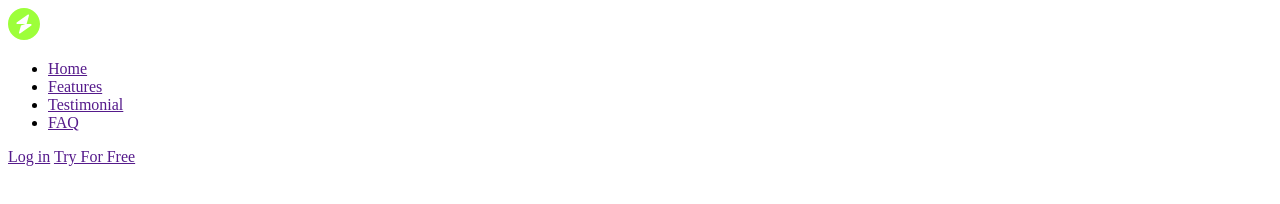
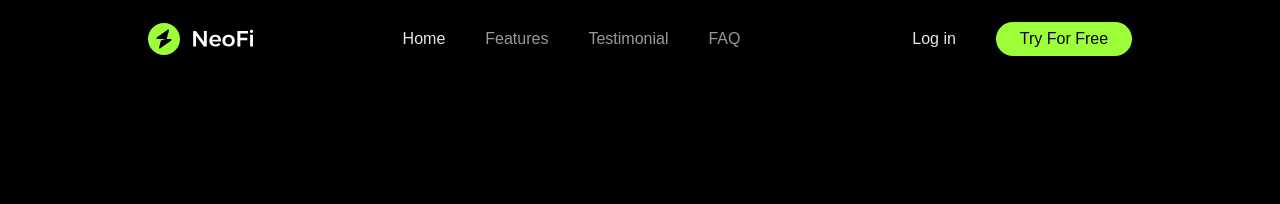
Before and after one commit to antoniomissoes76-glitch/Neofi, a plain HTML site: page index.html in a window 1280 px wide. Drawn offline with Linux system fonts and the light colour scheme.

Commit message:
style: stylization header in style.css

```diff
--- a/index.html
+++ b/index.html
@@ -8,6 +8,8 @@
     <meta name="description" content="Este é um site sobre web design e desenvolvimento.
     Aprenda HTML e CSS">
     <meta name="keywords" content="HTML e CSS">
+    <link rel="stylesheet" href="./src/styles/style.css">
+
 </head>
 <body>
 
@@ -16,7 +18,7 @@
 
         <nav class="nav-header">
             <ul>
-                <li><a href="">Home</a></li>
+                <li><a href="" class="active">Home</a></li>
                 <li><a href="">Features</a></li>
                 <li><a href="">Testimonial</a></li>
                 <li><a href="">FAQ</a></li>
--- a/src/styles/style.css
+++ b/src/styles/style.css
@@ -0,0 +1,52 @@
+@import url('./global.css');
+
+body{
+    background-color: #000;
+}
+
+header{
+    display: flex;
+    justify-content: space-evenly;
+    align-items: center;
+    padding: 20px 0;
+}
+
+.nav-header ul{
+    display: flex;
+    gap: 40px;
+    list-style: none;
+}
+
+.nav-header ul li a{
+    text-decoration: none;
+    color: var(--color-gray1);
+    font-family: var(--font-family-alexandria);
+    font-size: var(--font-size-text1);
+}
+
+.nav-header ul li .active{
+    color: var(--color-white);
+}
+
+.container-btn-header{
+    display: flex;
+    align-items: center;
+    gap: 16px;
+}
+
+.btn-login {
+    padding: 10px 24px;
+    color: var(--color-white);
+    text-decoration: none;
+    font-family: var(--font-family-alexandria);
+}
+
+.btn-primary{
+    background-color: var(--color-green);
+    font-family: var(--font-family-alexandria);
+    border-radius: 40px;
+    color: #000;
+    font-family: var(--font-family-alexandria);
+    text-decoration: none;
+    padding: 8px 24px;
+}
```
